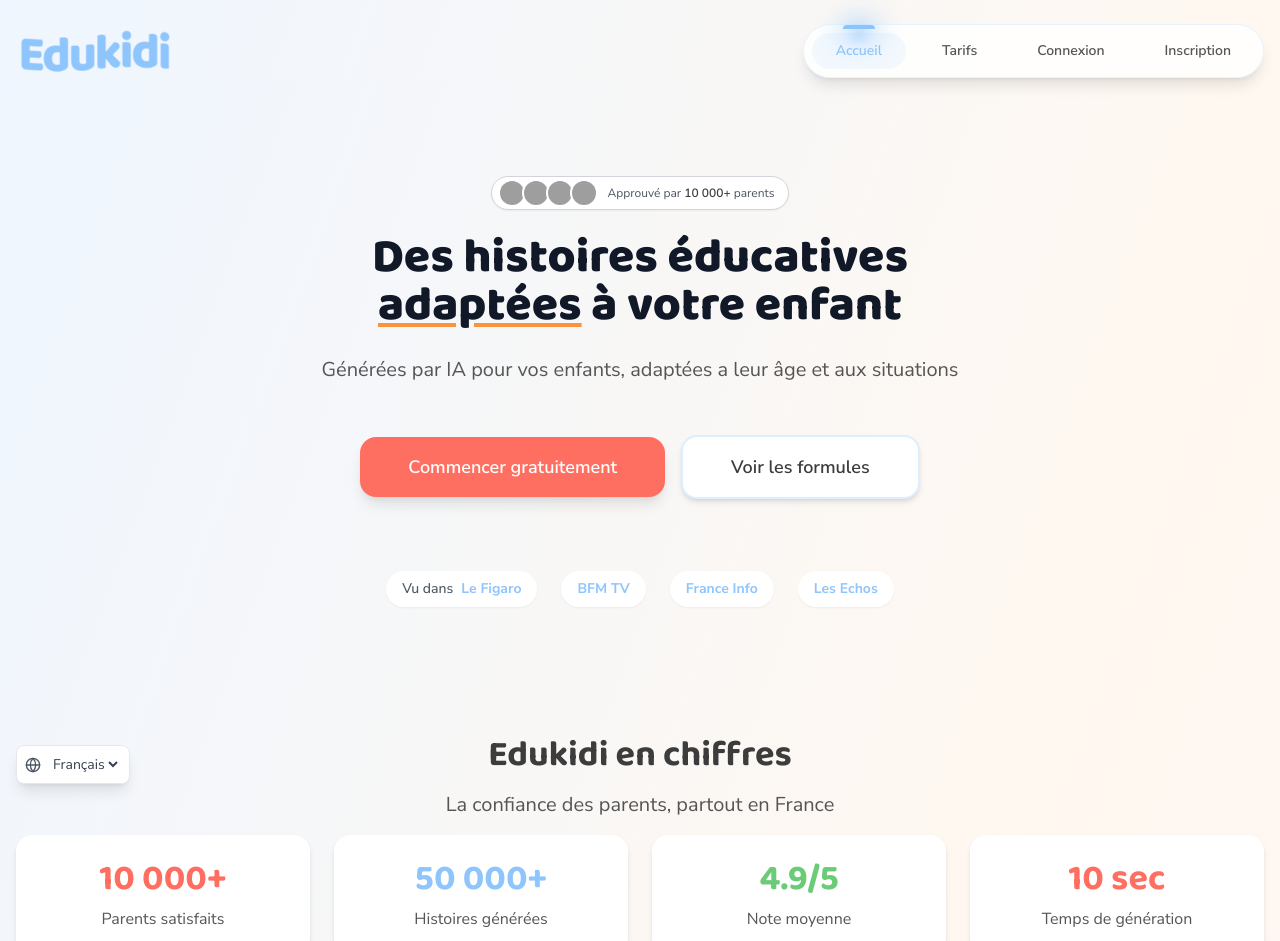
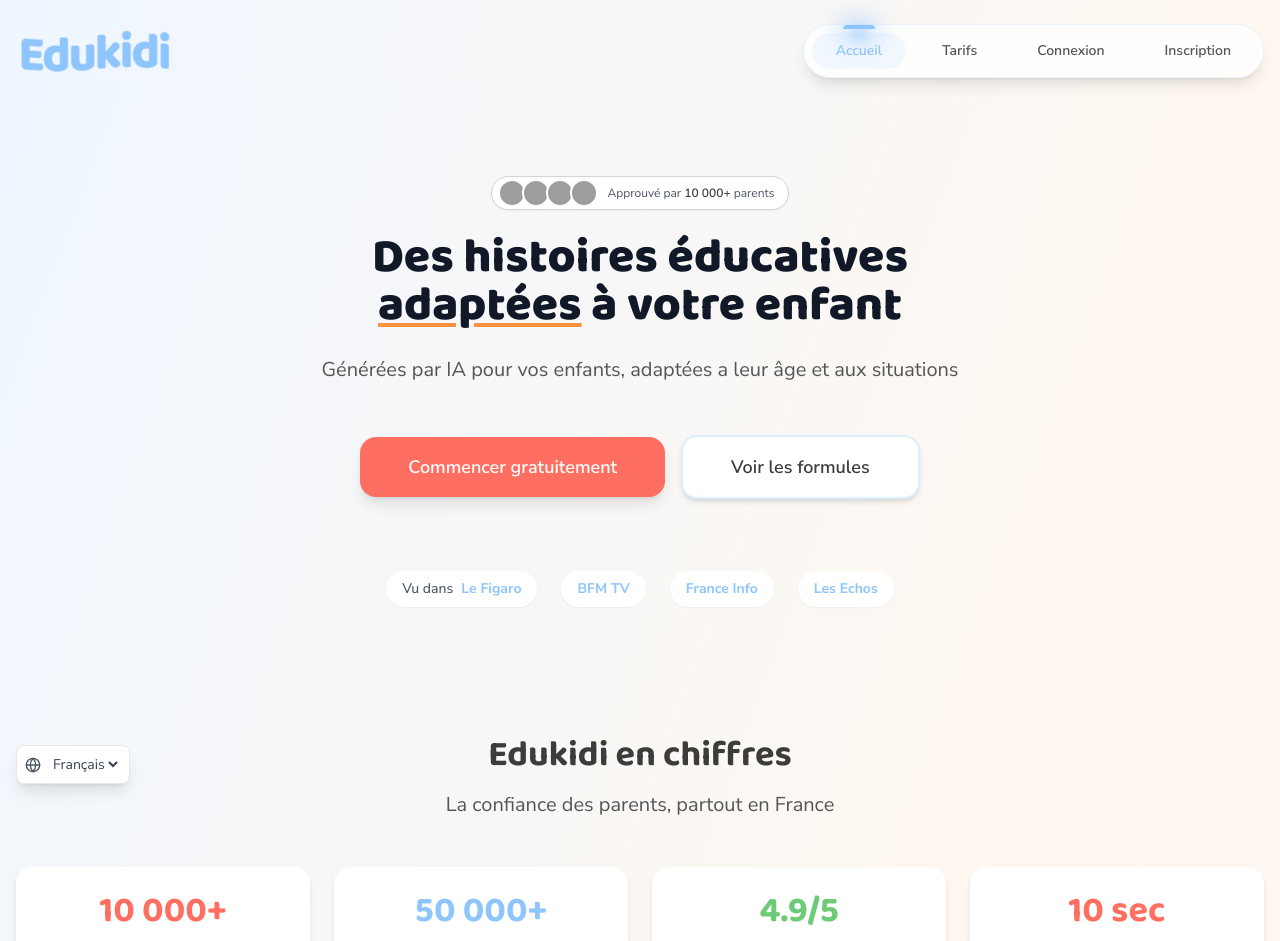
Before and after one commit to bezi7225/edukidi, a React (Vite) app: page / in a window 1280 px wide. Shown: the top 941 px of the page. Built offline with nearby package versions, Linux system fonts and the light colour scheme; no server answers; grey boxes are pictures that could not be loaded.

Commit message:
Updated HomePage.tsx

```diff
--- a/src/pages/HomePage.tsx
+++ b/src/pages/HomePage.tsx
@@ -139,8 +139,8 @@ export default function HomePage() {
           </div>
         </div>
 
-        <div className="mb-24">
-          <div className="text-center mb-4">
+        <div className="mb-4">
+          <div className="text-center mb-12">
             <h3 className="text-3xl md:text-4xl font-heading font-bold text-text-primary mb-4">
               Edukidi en chiffres
             </h3>
```
